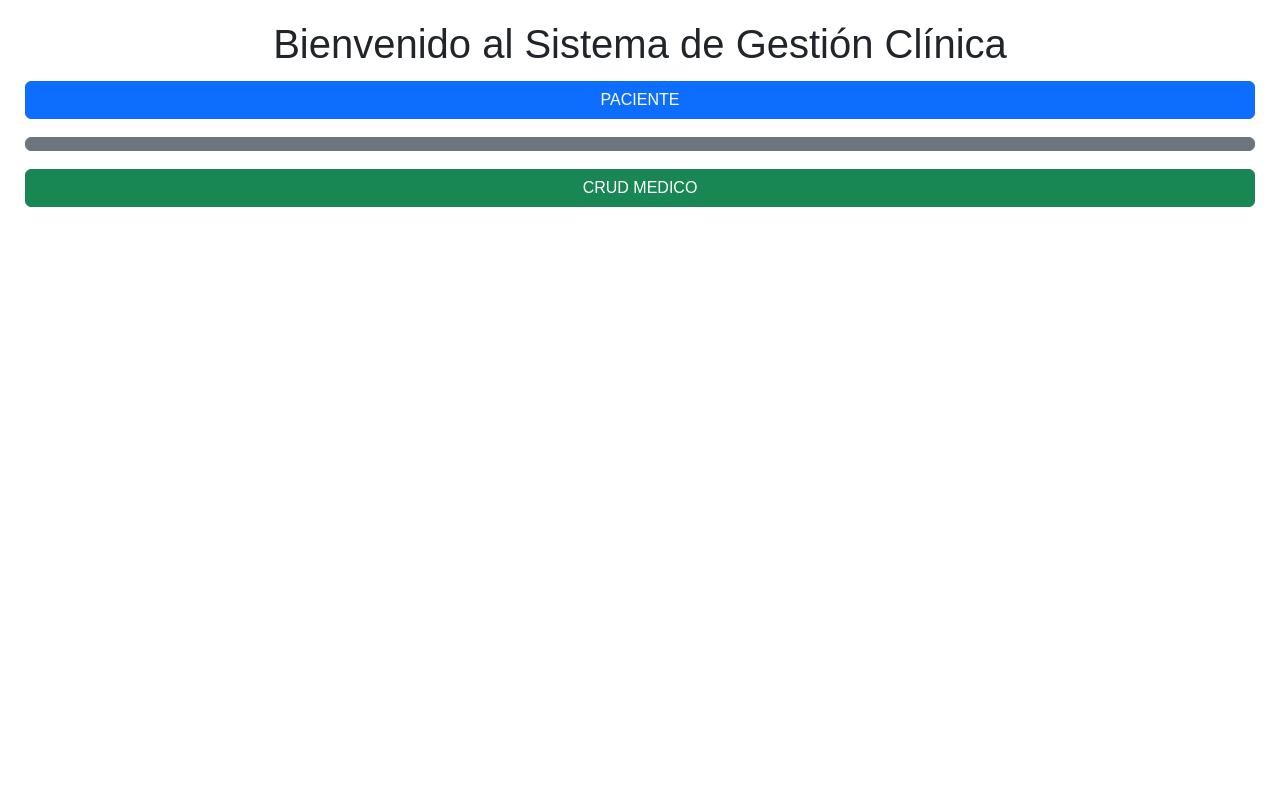
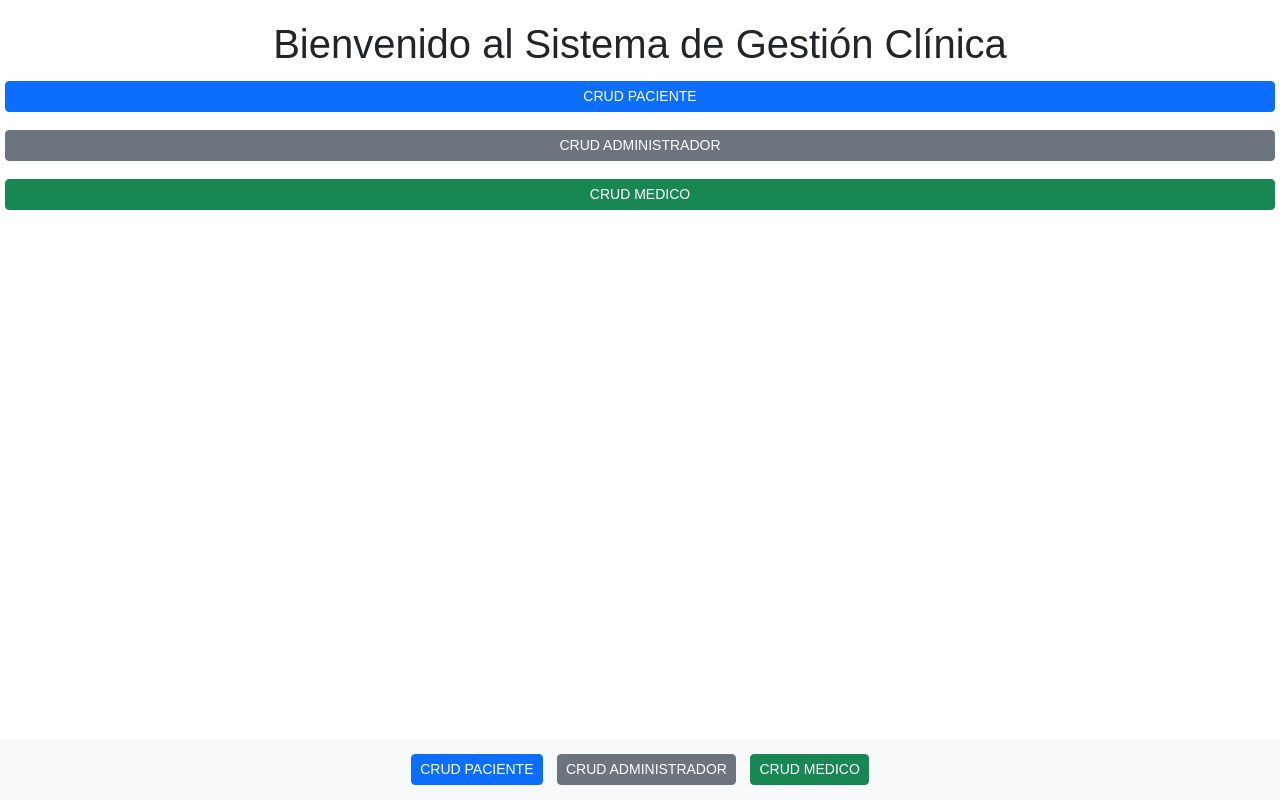
Before and after one commit to Erkc22trex/Citas_Medicas_V1_Grupo4, a PHP site: page /MenuPrincipal.php in a window 1280 px wide. Run offline with PHP 8.4, Linux system fonts and the light colour scheme.

Commit message:
ESTE ES UN CAMBIO

```diff
--- a/php/MenuPrincipal.php
+++ b/php/MenuPrincipal.php
@@ -7,57 +7,67 @@
   <style>
     /* Estilos adicionales personalizados */
     body {
-      padding: 20px;
+      padding-bottom: 60px; /* Agregamos un espacio en la parte inferior para los botones */
       font-family: Arial, sans-serif;
     }
 
     h1 {
       text-align: center;
+      margin-top: 20px;
     }
 
     /* Estilo para los botones */
     .menu-button {
       margin: 5px;
     }
+
+    /* Estilo para el footer */
+    .footer-buttons {
+      position: fixed;
+      bottom: 0;
+      width: 100%;
+      background-color: #f8f9fa; /* Color de fondo */
+      padding: 10px 0; /* Espaciado interno */
+      text-align: center; /* Centrar el contenido */
+    }
   </style>
 </head>
 <body>
   <h1>Bienvenido al Sistema de Gestión Clínica</h1>
 
+  <!-- Contenedor de los botones -->
   <div class="d-grid gap-2">
     <!-- Botones con clases de Bootstrap -->
-    <button class="btn btn-primary menu-button" onclick="vistaPersona()">PACIENTE</button>
-    <button class="btn btn-secondary menu-button" onclick="VistaPaciente()"></button>
-    <button class="btn btn-success menu-button" onclick="VistaMedico()">CRUD MEDICO</button>
-    <!-- <button class="btn btn-danger menu-button" onclick="eliminarPaciente()">Eliminar Paciente</button> -->
+    <button class="btn btn-primary btn-sm menu-button" onclick="vistaPersona()">CRUD PACIENTE</button>
+    <button class="btn btn-secondary btn-sm menu-button" onclick="VistaPaciente()">CRUD ADMINISTRADOR</button>
+    <button class="btn btn-success btn-sm menu-button" onclick="VistaMedico()">CRUD MEDICO</button>
+    <!-- <button class="btn btn-danger btn-sm menu-button" onclick="eliminarPaciente()">Eliminar Paciente</button> -->
+  </div>
+
+  <!-- Footer para los botones -->
+  <div class="footer-buttons">
+    <!-- Coloca los botones en la parte inferior -->
+    <button class="btn btn-primary btn-sm menu-button" onclick="vistaPersona()">CRUD PACIENTE</button>
+    <button class="btn btn-secondary btn-sm menu-button" onclick="VistaPaciente()">CRUD ADMINISTRADOR</button>
+    <button class="btn btn-success btn-sm menu-button" onclick="VistaMedico()">CRUD MEDICO</button>
+    <!-- <button class="btn btn-danger btn-sm menu-button" onclick="eliminarPaciente()">Eliminar Paciente</button> -->
   </div>
 
   <!-- Scripts -->
-
   <script>
     function vistaPersona() {
-      // Aquí podrías redirigir a la página de ingreso de un paciente
-      // Por ejemplo: window.location.href = 'ingresar_paciente.html';
       window.location.href = 'vistaPersona.php';
     }
 
-    function buscarPaciente() {
-      // Aquí podrías redirigir a la página de búsqueda de pacientes
-      // Por ejemplo: window.location.href = 'buscar_paciente.html';
-      console.log('Redirigir a la página de búsqueda de pacientes');
-    }
-
-    function actualizarPaciente() {
-      // Aquí podrías redirigir a la página de actualización de pacientes
-      // Por ejemplo: window.location.href = 'actualizar_paciente.html';
-      console.log('Redirigir a la página de actualización de pacientes');
-    }
-
-    function eliminarPaciente() {
-      // Aquí podrías redirigir a la página de eliminación de pacientes
-      // Por ejemplo: window.location.href = 'eliminar_paciente.html';
-      console.log('Redirigir a la página de eliminación de pacientes');
-    }
-  </script>
+//    function buscarPaciente() {
+//      console.log('Redirigir a la página de búsqueda de pacientes');
+//    }
+//
+//    function actualizarPaciente() {
+//      console.log('Redirigir a la página de actualización de pacientes');
+//    }
+//
+//    function eliminarPaciente
+</SCRIPT>
 </body>
 </html>
```
